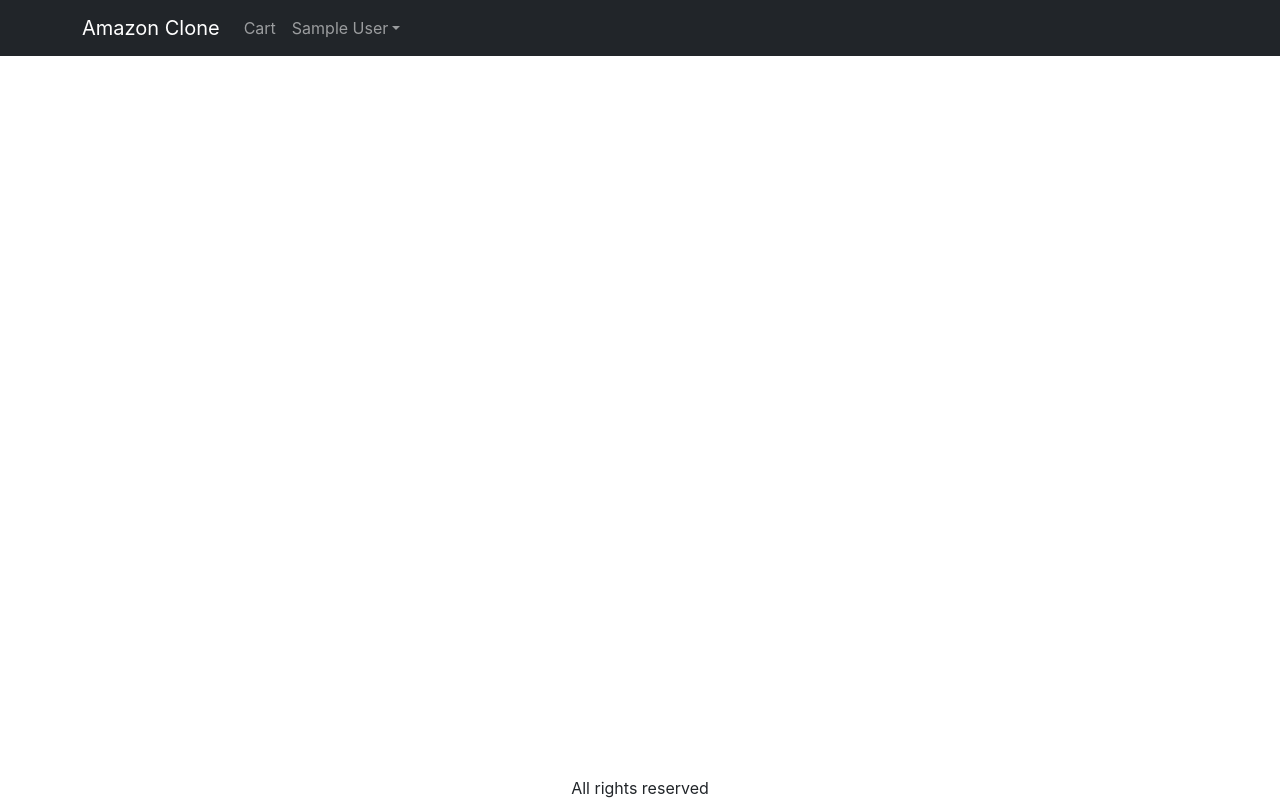
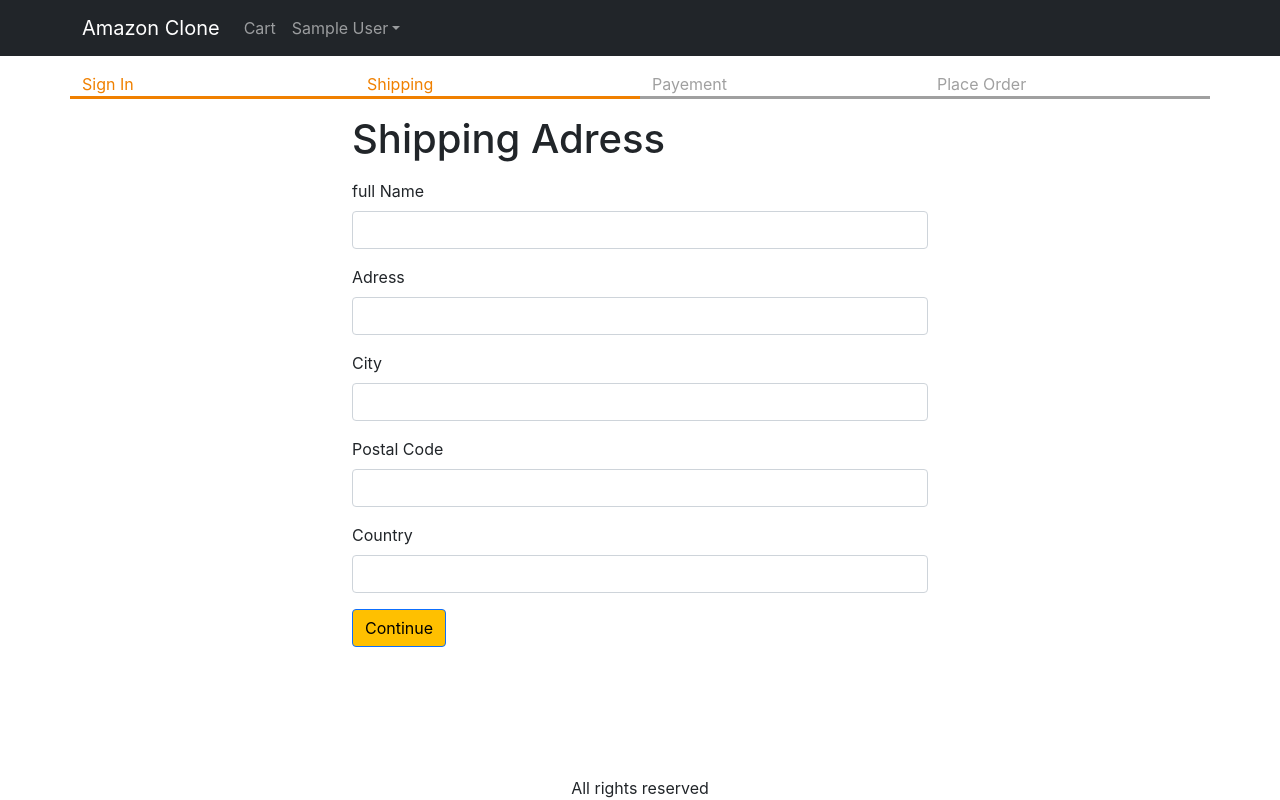
Before and after one commit to Amine-dd/amazon_clone, a React (Create React App) app in the folder frontend/: page /shipping in a window 1280 px wide. Built offline with nearby package versions, Linux system fonts and the light colour scheme; sample sign-in values are in the browser's storage.

Commit message:
added shipping screen and added action in reducer

```diff
--- a/frontend/src/App.js
+++ b/frontend/src/App.js
@@ -12,12 +12,14 @@ import { useContext } from 'react';
 import { Store } from './Store';
 import CartScreen from './screens/CartScreen';
 import SinginScreen from './screens/SigninScreen';
+import ShippingAdressScreen from './screens/ShippingAdressScreen';
 function App() {
   const { state, dispatch: ctxDispatch } = useContext(Store);
   const { cart, userInfo } = state;
   const signoutHandler = () => {
     ctxDispatch({ type: 'USER_SIGNOUT' });
     localStorage.removeItem('userInfo');
+    localStorage.removeItem('shippingAddress');
   };
   return (
     <BrowserRouter>
@@ -69,6 +71,7 @@ function App() {
               <Route path="/product/:slug" element={<ProductScreen />} />
               <Route path="/cart" element={<CartScreen />} />
               <Route path="/signin" element={<SinginScreen />} />
+              <Route path="/shipping" element={<ShippingAdressScreen />} />
               <Route path="/" element={<HomeScreen />} />
             </Routes>
           </Container>
--- /dev/null
+++ b/frontend/src/Components/CheckoutSteps.js
@@ -0,0 +1,13 @@
+import React from 'react';
+import { Row, Col } from 'react-bootstrap';
+
+export default function CheckoutSteps(props) {
+  return (
+    <Row className="checkout-steps">
+      <Col className={props.step1 ? 'active' : ''}>Sign In</Col>
+      <Col className={props.step2 ? 'active' : ''}>Shipping</Col>
+      <Col className={props.step3 ? 'active' : ''}>Payement</Col>
+      <Col className={props.step4 ? 'active' : ''}>Place Order</Col>
+    </Row>
+  );
+}
--- a/frontend/src/Store.js
+++ b/frontend/src/Store.js
@@ -7,6 +7,9 @@ const initialState = {
     : null,
 
   cart: {
+    shippingAddress: localStorage.getItem('shippingAddress')
+      ? JSON.parse(localStorage.getItem('shippingAddress'))
+      : {},
     cartItems: localStorage.getItem('cartItems')
       ? JSON.parse(localStorage.getItem('cartItems'))
       : [],
@@ -40,8 +43,17 @@ function reducer(state, action) {
     case 'USER_SIGNIN': {
       return { ...state, userInfo: action.payload };
     }
-    case 'USER_SIGNOUT': {
-      return { ...state, userInfo: null };
+    case 'USER_SIGNOUT':
+      return {
+        ...state,
+        userInfo: null,
+        cart: {
+          cartItems: [],
+          shippingAddress: {},
+        },
+      };
+    case 'SAVE_SHIPPING_ADDRESS': {
+      return { ...state, shippingAddress: action.payload };
     }
     default:
       return state;
--- a/frontend/src/index.css
+++ b/frontend/src/index.css
@@ -52,3 +52,13 @@ main {
 .small-container {
   max-width: 600px;
 }
+
+.checkout-steps > div {
+  border-bottom: 0.2rem solid #a0a0a0;
+  color: #a0a0a0;
+}
+
+.checkout-steps > div.active {
+  border-bottom: 0.2rem solid #f08000;
+  color: #f08000;
+}
--- /dev/null
+++ b/frontend/src/screens/ShippingAdressScreen.js
@@ -0,0 +1,115 @@
+import React, { useContext, useEffect, useState } from 'react';
+import { Form } from 'react-bootstrap';
+import { Helmet } from 'react-helmet-async';
+import Button from 'react-bootstrap/Button';
+import { Store } from '../Store';
+import { useNavigate } from 'react-router-dom';
+import CheckoutSteps from '../components/CheckoutSteps';
+export default function ShippingAdressScreen() {
+  const navigate = useNavigate();
+  const { state, dispatch: ctxDispatch } = useContext(Store);
+  const {
+    userInfo,
+    cart: { shippingAddress },
+  } = state;
+  const [address, setAddress] = useState(shippingAddress.address || '');
+  const [fullName, setFullName] = useState(shippingAddress.fullName || '');
+  const [city, setCity] = useState(shippingAddress.city || '');
+  const [postalCode, setPostalCode] = useState(
+    shippingAddress.postalCode || ''
+  );
+  useEffect(() => {
+    if (!userInfo) {
+      navigate('/signin?redirect=/shipping');
+    }
+  }, [userInfo, navigate]);
+  const [country, setCountry] = useState(shippingAddress.country || '');
+
+  const submitHandler = (e) => {
+    e.preventDefault();
+    ctxDispatch({
+      type: 'SAVE_SHIPPING_ADDRESS',
+      payload: {
+        fullName,
+        address,
+        city,
+        postalCode,
+        country,
+      },
+    });
+    localStorage.setItem(
+      'shippingAddress',
+      JSON.stringify({
+        fullName,
+        address,
+        city,
+        postalCode,
+        country,
+      })
+    );
+    navigate('/payement');
+  };
+
+  return (
+    <div>
+      <Helmet>
+        <title>Shipping Adress</title>
+      </Helmet>
+      <CheckoutSteps step1 step2></CheckoutSteps>
+      <div className="container small-container">
+        <h1 className="my-3">Shipping Adress</h1>
+        <Form onSubmit={submitHandler}>
+          <Form.Group className="mb-3" controlId="fullName">
+            <Form.Label>full Name</Form.Label>
+            <Form.Control
+              value={fullName}
+              onChange={(e) => setFullName(e.target.value)}
+              required
+            />
+          </Form.Group>
+
+          <Form.Group className="mb-3" controlId="fullName">
+            <Form.Label>Adress</Form.Label>
+            <Form.Control
+              value={address}
+              onChange={(e) => setAddress(e.target.value)}
+              required
+            />
+          </Form.Group>
+
+          <Form.Group className="mb-3" controlId="fullName">
+            <Form.Label>City</Form.Label>
+            <Form.Control
+              value={city}
+              onChange={(e) => setCity(e.target.value)}
+              required
+            />
+          </Form.Group>
+
+          <Form.Group className="mb-3" controlId="fullName">
+            <Form.Label>Postal Code</Form.Label>
+            <Form.Control
+              value={postalCode}
+              onChange={(e) => setPostalCode(e.target.value)}
+              required
+            />
+          </Form.Group>
+
+          <Form.Group className="mb-3" controlId="fullName">
+            <Form.Label>Country</Form.Label>
+            <Form.Control
+              value={country}
+              onChange={(e) => setCountry(e.target.value)}
+              required
+            />
+          </Form.Group>
+          <div className="mb-3">
+            <Button variant="primary" type="submit">
+              Continue
+            </Button>
+          </div>
+        </Form>
+      </div>
+    </div>
+  );
+}
```
Also changed, not shown: 1 other file (tests, documents, lock files or other folders).
